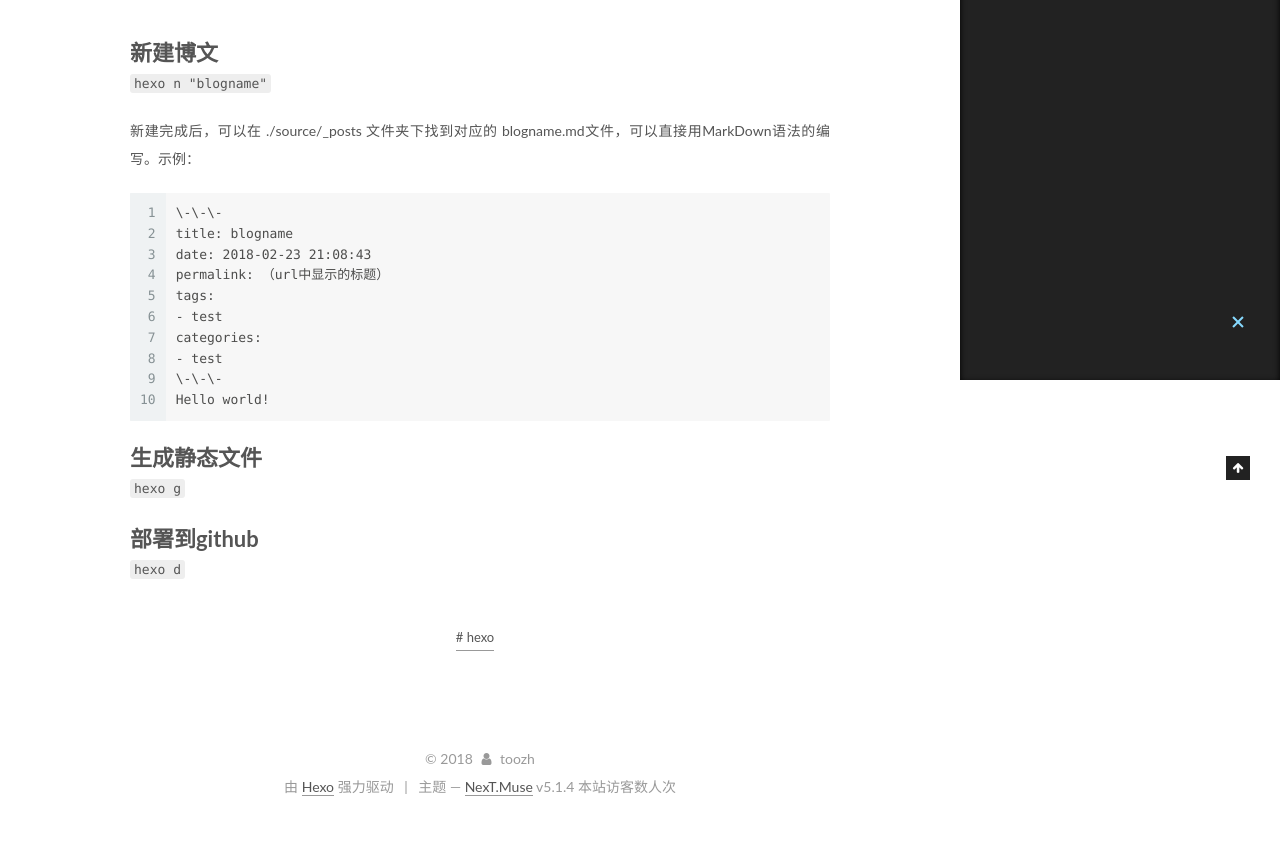
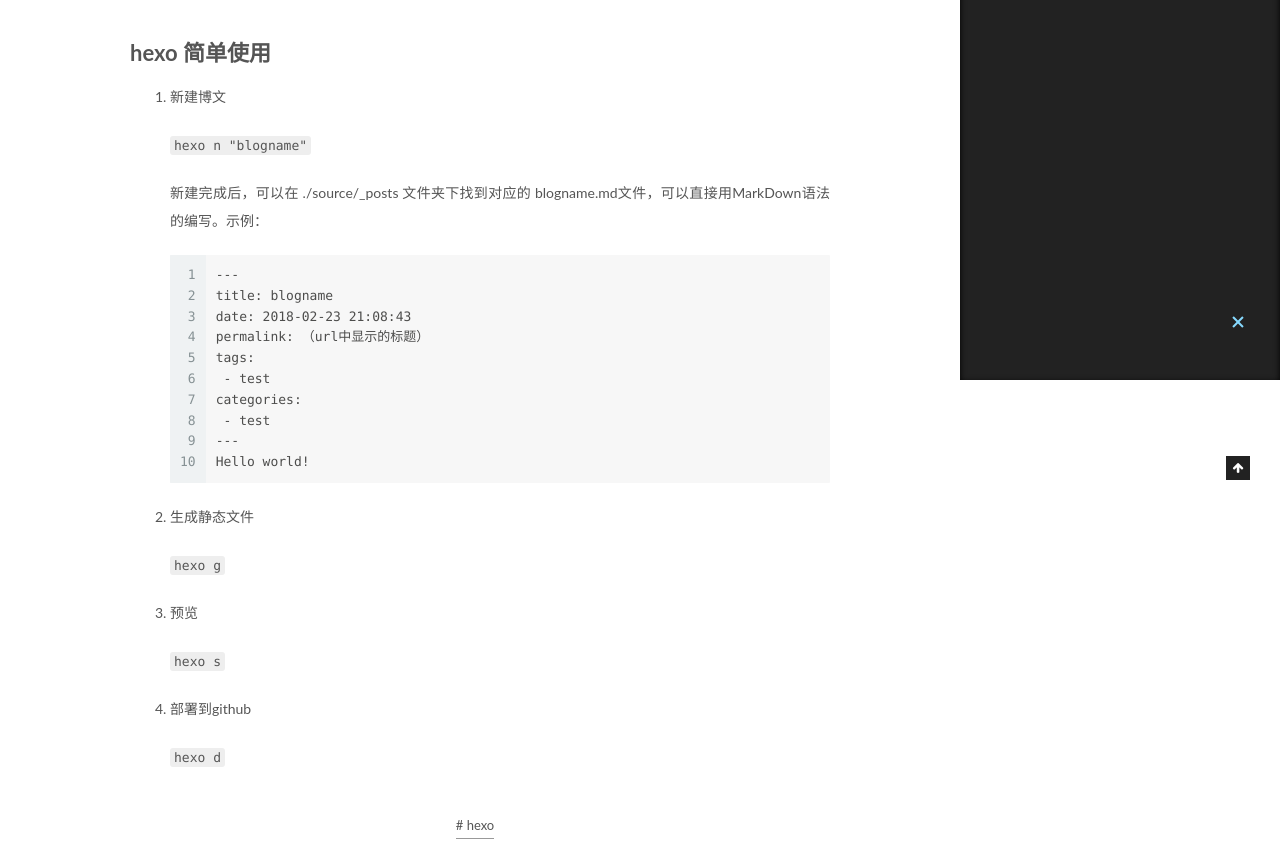
Before and after one commit to toozh/toozh.github.io, a plain HTML site: page 2018/02/23/hexo/index.html in a window 1280 px wide. Shown: the part 420-1262 px from the top of the page. Before the commit the page ends 1241 px from the top, so only its background shows below. Drawn offline with Linux system fonts and the light colour scheme; some packages are replaced by stand-ins of ours; a script that the page names is missing.

Commit message:
Site updated: 2018-02-26 15:58:54

```diff
--- a/2018/02/23/hexo/index.html
+++ b/2018/02/23/hexo/index.html
@@ -79,18 +79,18 @@
 
 
 
-<meta name="description" content="新建博文hexo n &amp;quot;blogname&amp;quot; 新建完成后，可以在 ./source/_posts 文件夹下找到对应的 blogname.md文件，可以直接用MarkDown语法的编写。示例：   12345678910\-\-\-title: blogname date: 2018-02-23 21:08:43permalink: （url中显示的标题）tags: - testc">
+<meta name="description" content="hexo 简单使用 新建博文 hexo n &amp;quot;blogname&amp;quot; 新建完成后，可以在 ./source/_posts 文件夹下找到对应的 blogname.md文件，可以直接用MarkDown语法的编写。示例：   12345678910---title: blogname date: 2018-02-23 21:08:43permalink: （url中显示的标题）tags:">
 <meta name="keywords" content="hexo">
 <meta property="og:type" content="article">
 <meta property="og:title" content="hexo 使用">
 <meta property="og:url" content="/2018/02/23/hexo/index.html">
 <meta property="og:site_name" content="Toozh Blog">
-<meta property="og:description" content="新建博文hexo n &amp;quot;blogname&amp;quot; 新建完成后，可以在 ./source/_posts 文件夹下找到对应的 blogname.md文件，可以直接用MarkDown语法的编写。示例：   12345678910\-\-\-title: blogname date: 2018-02-23 21:08:43permalink: （url中显示的标题）tags: - testc">
+<meta property="og:description" content="hexo 简单使用 新建博文 hexo n &amp;quot;blogname&amp;quot; 新建完成后，可以在 ./source/_posts 文件夹下找到对应的 blogname.md文件，可以直接用MarkDown语法的编写。示例：   12345678910---title: blogname date: 2018-02-23 21:08:43permalink: （url中显示的标题）tags:">
 <meta property="og:locale" content="zh-Hans">
-<meta property="og:updated_time" content="2018-02-26T07:41:04.000Z">
+<meta property="og:updated_time" content="2018-02-26T07:54:45.000Z">
 <meta name="twitter:card" content="summary">
 <meta name="twitter:title" content="hexo 使用">
-<meta name="twitter:description" content="新建博文hexo n &amp;quot;blogname&amp;quot; 新建完成后，可以在 ./source/_posts 文件夹下找到对应的 blogname.md文件，可以直接用MarkDown语法的编写。示例：   12345678910\-\-\-title: blogname date: 2018-02-23 21:08:43permalink: （url中显示的标题）tags: - testc">
+<meta name="twitter:description" content="hexo 简单使用 新建博文 hexo n &amp;quot;blogname&amp;quot; 新建完成后，可以在 ./source/_posts 文件夹下找到对应的 blogname.md文件，可以直接用MarkDown语法的编写。示例：   12345678910---title: blogname date: 2018-02-23 21:08:43permalink: （url中显示的标题）tags:">
 
 
 
@@ -353,11 +353,22 @@
 
 
 
-        <h1 id="新建博文"><a href="#新建博文" class="headerlink" title="新建博文"></a>新建博文</h1><p><code>hexo n &quot;blogname&quot;</code></p>
+        <h1 id="hexo-简单使用"><a href="#hexo-简单使用" class="headerlink" title="hexo 简单使用"></a>hexo 简单使用</h1><ol>
+<li><p>新建博文</p>
+<p><code>hexo n &quot;blogname&quot;</code></p>
 <p>新建完成后，可以在 ./source/_posts 文件夹下找到对应的 blogname.md文件，可以直接用MarkDown语法的编写。示例：  </p>
-<figure class="highlight plain"><table><tr><td class="gutter"><pre><span class="line">1</span><br><span class="line">2</span><br><span class="line">3</span><br><span class="line">4</span><br><span class="line">5</span><br><span class="line">6</span><br><span class="line">7</span><br><span class="line">8</span><br><span class="line">9</span><br><span class="line">10</span><br></pre></td><td class="code"><pre><span class="line">\-\-\-</span><br><span class="line">title: blogname </span><br><span class="line">date: 2018-02-23 21:08:43</span><br><span class="line">permalink: （url中显示的标题）</span><br><span class="line">tags: </span><br><span class="line">- test</span><br><span class="line">categories: </span><br><span class="line">- test</span><br><span class="line">\-\-\-</span><br><span class="line">Hello world!</span><br></pre></td></tr></table></figure>
-<h1 id="生成静态文件"><a href="#生成静态文件" class="headerlink" title="生成静态文件"></a>生成静态文件</h1><p><code>hexo g</code></p>
-<h1 id="部署到github"><a href="#部署到github" class="headerlink" title="部署到github"></a>部署到github</h1><p><code>hexo d</code></p>
+<figure class="highlight plain"><table><tr><td class="gutter"><pre><span class="line">1</span><br><span class="line">2</span><br><span class="line">3</span><br><span class="line">4</span><br><span class="line">5</span><br><span class="line">6</span><br><span class="line">7</span><br><span class="line">8</span><br><span class="line">9</span><br><span class="line">10</span><br></pre></td><td class="code"><pre><span class="line">---</span><br><span class="line">title: blogname </span><br><span class="line">date: 2018-02-23 21:08:43</span><br><span class="line">permalink: （url中显示的标题）</span><br><span class="line">tags: </span><br><span class="line"> - test</span><br><span class="line">categories: </span><br><span class="line"> - test</span><br><span class="line">---</span><br><span class="line">Hello world!</span><br></pre></td></tr></table></figure>
+</li>
+<li><p>生成静态文件</p>
+<p><code>hexo g</code></p>
+</li>
+<li><p>预览</p>
+<p><code>hexo s</code></p>
+</li>
+<li><p>部署到github</p>
+<p><code>hexo d</code></p>
+</li>
+</ol>
 
 
     </div>
@@ -532,7 +543,7 @@
 
 
 
-              <div class="post-toc-content"><ol class="nav"><li class="nav-item nav-level-1"><a class="nav-link" href="#新建博文"><span class="nav-number">1.</span> <span class="nav-text">新建博文</span></a></li><li class="nav-item nav-level-1"><a class="nav-link" href="#生成静态文件"><span class="nav-number">2.</span> <span class="nav-text">生成静态文件</span></a></li><li class="nav-item nav-level-1"><a class="nav-link" href="#部署到github"><span class="nav-number">3.</span> <span class="nav-text">部署到github</span></a></li></ol></div>
+              <div class="post-toc-content"><ol class="nav"><li class="nav-item nav-level-1"><a class="nav-link" href="#hexo-简单使用"><span class="nav-number">1.</span> <span class="nav-text">hexo 简单使用</span></a></li></ol></div>
 
 
           </div>
--- a/css/main.css
+++ b/css/main.css
@@ -1822,7 +1822,7 @@
   width: 4px;
   height: 4px;
   border-radius: 50%;
-  background: #a3bd0d;
+  background: #f1ffbf;
 }
 .links-of-blogroll {
   font-size: 13px;
```
Also changed, not shown: index.html (+15 -4 lines).
